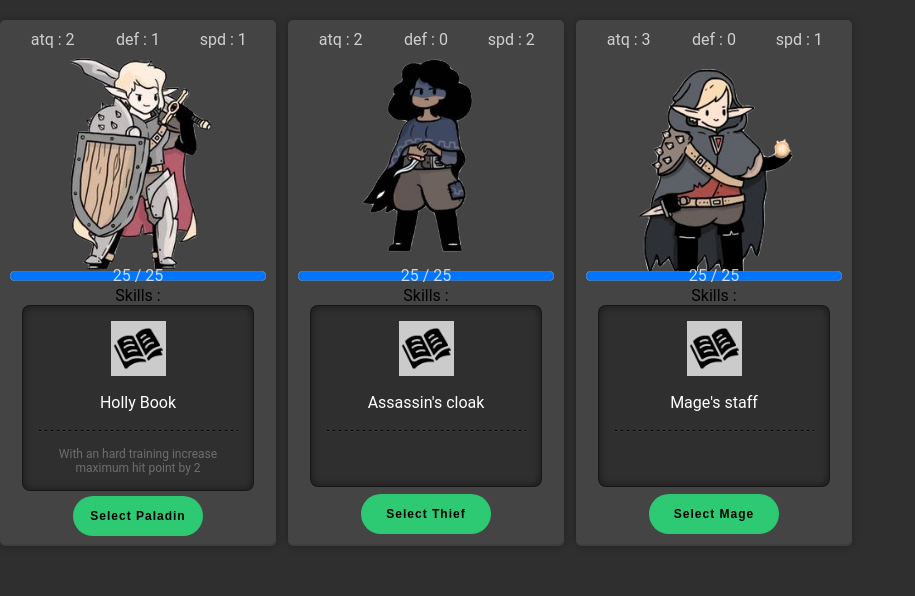
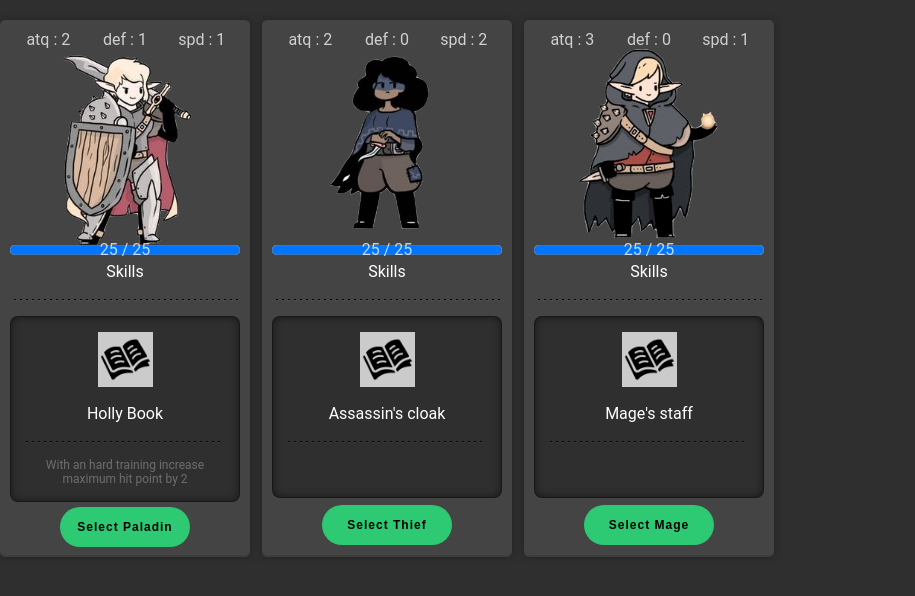
Before and after one commit to Balkeo/dungestairs, a React (Create React App) app: page / in a window 1280 px wide. Shown: the top 596 px of the page, without its empty margins (0-915 px from the left). Built offline with nearby package versions, Linux system fonts and the light colour scheme.

Commit message:
ui upgrade

```diff
--- a/src/Dungeon/Character/Character.js
+++ b/src/Dungeon/Character/Character.js
@@ -24,7 +24,7 @@ const style = {
   backgroundColor: Colors.green,
   display: 'flex',
   flexDirection: 'column',
-  justifyContent: 'space-evenly',
+  justifyContent: 'space-between',
   width: '256px',
   zIndex: 5
 }
--- a/src/Dungeon/Character/Inventory.js
+++ b/src/Dungeon/Character/Inventory.js
@@ -1,46 +1,68 @@
 import React from 'react'
 import PropTypes from 'prop-types'
 import Colors from '../../Helper/Colors'
+import styled from 'styled-components'
+import DashedSeparator from '../../Guideline/DashedSeparator'
+import { Item } from './Item'
+
+const Wrapper = styled.div`
+  box-sizing: border-box;
+  width: 100%;
+  height: 256px;
+`
+
+const Row = styled.div`
+  min-height: 24px;
+  display: flex;
+  flex-direction: column;
+  align-content: center;
+  justify-content: center;
+  text-align: center;
+`
+
+const Name = styled.div`
+  font-size: 16px;
+  line-height: 18px;
+  color: ${Colors.white100};
+`
+const Separator = styled(DashedSeparator)`
+  margin-top: 15px;
+  margin-bottom: 15px;
+`
 
 export const Inventory = ({
-  items = {}
+  items = []
 }) => {
+  const renderItems = () => {
+    const bag = []
+    for (let index = 0; index < 8; index++) {
+      bag.push(
+        <Item key={index} item={items[index]} />
+      )
+    }
+
+    return bag
+  }
+
   return (
-    <div style={{ height: '256px', width: '256px', display: 'flex', flexDirection: 'column' }}>
-      <div>Inventory :</div>
-      <div>
-        <div style={{ display: 'flex' }}>
-          <div
-            style={{
-              width: '61px',
-              height: '61px',
-              backgroundColor: Colors.white75,
-              marginRight: '4px',
-              marginBottom: '4px'
-            }}
-          >
-            { items.length > 0
-              ? items.map((itemValue, itemOffset) => {
-                return (
-                  <div
-                    key={itemOffset}
-                    style={{
-                      width: '61px',
-                      height: '61px',
-                      backgroundColor: Colors.white75,
-                      marginRight: '4px',
-                      marginBottom: '4px'
-                    }}
-                  >
-                    { itemValue[itemOffset] ?? '' }
-                  </div>
-                )
-              })
-              : '' }
-          </div>
+    <Wrapper>
+      <Row>
+        <Name>Inventory</Name>
+      </Row>
+      <Separator />
+      <Row>
+        <div style={{
+          boxSizing: 'border-box',
+          display: 'grid',
+          gridTemplate: 'repeat(2, 1fr) / repeat(4, 1fr)',
+          gridGap: '7px',
+          width: '256px',
+          padding: '7px'
+        }}>
+          {renderItems()}
         </div>
-      </div>
-    </div>
+      </Row>
+    </Wrapper>
   )
 }
 Inventory.propTypes = {
--- /dev/null
+++ b/src/Dungeon/Character/Item.js
@@ -0,0 +1,22 @@
+import React from 'react'
+import PropTypes from 'prop-types'
+import Colors from '../../Helper/Colors'
+
+export const Item = ({
+  item = {}
+}) => {
+  return (
+    <div
+      style={{
+        width: '55px',
+        height: '55px',
+        backgroundColor: Colors.white75
+      }}
+    >
+      { item.icon ?? '' }
+    </div>
+  )
+}
+Item.propTypes = {
+  item: PropTypes.object
+}
--- a/src/Dungeon/Character/SelectCharacter.js
+++ b/src/Dungeon/Character/SelectCharacter.js
@@ -7,6 +7,7 @@ import { Stats } from './Stats'
 import Button from '../../Guideline/Button'
 
 const CharacterGrid = styled.div`
+  box-sizing: border-box;
   display: grid;
   grid-template-columns: repeat(5, 1fr);
   grid-auto-flow: row dense;
@@ -18,6 +19,8 @@ const CharacterGrid = styled.div`
 `
 
 const Character = styled.div`
+  box-sizing: border-box;
+  max-width: 256px;
   padding: 10px;
   background-color: ${Colors.dark1};
   border-radius: 5px;
--- a/src/Dungeon/Character/Skill.js
+++ b/src/Dungeon/Character/Skill.js
@@ -6,11 +6,13 @@ import styled from 'styled-components'
 import DashedSeparator from '../../Guideline/DashedSeparator'
 
 const Wrapper = styled.div`
-  width: 200px;
+  box-sizing: border-box;
+  width: 230px;
   padding: 15px;
   border-radius: 8px;
   border: 1px solid ${Colors.black50};
   background: ${Colors.background};
+  margin: auto;
   margin-bottom: 5px;
   box-shadow: inset 0 0 8px ${Colors.black50};
 `
--- a/src/Dungeon/Character/Skills.js
+++ b/src/Dungeon/Character/Skills.js
@@ -1,33 +1,111 @@
-import React from 'react'
+import React, { useState } from 'react'
 import PropTypes from 'prop-types'
+import styled from 'styled-components'
 import { Skill } from './Skill'
+import Colors from '../../Helper/Colors'
+import DashedSeparator from '../../Guideline/DashedSeparator'
+
+const Wrapper = styled.div`
+  box-sizing: border-box;
+  width: 100%;
+`
+
+const Row = styled.div`
+  min-height: 24px;
+  display: flex;
+  flex-direction: column;
+  align-content: center;
+  justify-content: center;
+  text-align: center;
+`
+
+const Name = styled.div`
+  font-size: 16px;
+  line-height: 18px;
+  color: ${Colors.white100};
+`
+const Separator = styled(DashedSeparator)`
+  margin-top: 15px;
+  margin-bottom: 15px;
+`
+
+const SkillSelectorWrapper = styled.div`
+  box-sizing: border-box;
+  padding: 0 15px;
+  display: ${({ show }) => (show ? 'flex' : 'none')};
+  flex-direction: row;
+  justify-content: space-between;
+`
+
+const SkillSelector = styled.span`
+  font-size: 20px;
+  line-height: 20px;
+  width: 20px;
+  color: ${Colors.white20};
+  background: ${Colors.background};
+  transition: all 0.25s ease-in-out;
+  border: 1px solid ${Colors.white20};
+  border-radius: 50%;
+  vertical-align: baseline;
+  &:hover {
+    cursor: pointer;
+    color: ${Colors.white75};
+    border: 1px solid ${Colors.white75};
+  }
+`
 
 export const Skills = ({
   skills = {}
 }) => {
+  const [skill, setSkill] = useState(() => 0)
+
+  const prevSkill = () => {
+    setSkill((previousSkill) => {
+      let newSkill = previousSkill - 1
+      if (newSkill < 0) {
+        newSkill = skills.length - 1
+      }
+      return newSkill
+    })
+  }
+
+  const nextSkill = () => {
+    setSkill((previousSkill) => {
+      let newSkill = previousSkill + 1
+      if (newSkill >= skills.length) {
+        newSkill = 0
+      }
+      return newSkill
+    })
+  }
+
   return (
-    <div>
-      <div>Skills :</div>
-      <div>
-        <div style={{
-          display: 'grid',
-          gridTemplate: 'repeat(4, 1fr)',
-          gridGap: '12px',
-          justifyItems: 'center'
-        }}>
-          {
-            skills.map((skillValue, skillOffset) => {
-              return (
-                <Skill
-                  key={skillOffset}
-                  skill={skillValue}
-                />
-              )
-            })
-          }
-        </div>
-      </div>
-    </div>
+    <Wrapper>
+      <Row>
+        <Name>Skills</Name>
+      </Row>
+      <Separator />
+      <Row>
+        <Skill
+          skill={skills[skill]}
+        />
+        <SkillSelectorWrapper
+          show={skills.length > 1}
+        >
+          <SkillSelector
+            onClick={() => prevSkill()}
+          >
+            {'<'}
+          </SkillSelector>
+          {skill + 1} / {skills.length}
+          <SkillSelector
+            onClick={() => nextSkill()}
+          >
+            {'>'}
+          </SkillSelector>
+        </SkillSelectorWrapper>
+      </Row>
+    </Wrapper>
   )
 }
 Skills.propTypes = {
--- a/src/Dungeon/Character/Stats.js
+++ b/src/Dungeon/Character/Stats.js
@@ -7,18 +7,18 @@ export const Stats = ({
   character = {}
 }) => {
   return (
-    <div style={{ height: '256px', width: '256px' }}>
     <div style={{
       color: Colors.white75,
-        height: '256px',
-        width: '256px',
+      height: '230px',
+      width: '230px',
       display: 'flex',
       flexDirection: 'column-reverse',
       justifyContent: 'space-between',
       backgroundImage: `url(${character.profile})`,
       backgroundPosition: 'center',
       backgroundRepeat: 'no-repeat',
-        backgroundSize: 'cover'
+      backgroundSize: 'cover',
+      margin: '0 auto'
     }}>
       <Gauge value={character.hp} maxValue={character.maxHp} showValue={true} />
       <div style={{ display: 'flex', flexDirection: 'row', justifyContent: 'space-around' }}>
@@ -36,7 +36,6 @@ export const Stats = ({
         }
       </div>
     </div>
-    </div>
   )
 }
 Stats.propTypes = {
--- a/src/Dungeon/Floor.js
+++ b/src/Dungeon/Floor.js
@@ -8,12 +8,13 @@ export const Floor = ({ children, size, depth, player }) => {
           style={{
             display: 'flex',
             flexDirection: 'column',
+            justifyContent: 'center',
             width: '100%'
           }}
       >
         <div
             style={{
-              margin: '15px auto 0',
+              margin: '0 auto',
               backgroundColor: Colors.carbon,
               color: Colors.white75,
               lineHeight: '20px',
--- a/src/Dungeon/useMonster.js
+++ b/src/Dungeon/useMonster.js
@@ -2,10 +2,10 @@ import monsters from './Content/Monsters'
 import { calculate } from '../Helper/SkillCalculator'
 import { random } from '../Helper/Utils'
 
-export const useMonster = (level = 1) => {
+export const useMonster = (depth = 1) => {
   const selectMonster = () => {
     let monster = Object.assign({}, monsters[random(monsters.length)])
-    monster.level = level
+    monster.level = 1 + Math.floor(depth / 10)
     monster = calculate(monster)
     return monster
   }
```
Also changed, not shown: src/Assets/Mage.png. Lines whose indentation alone changed are shown as unchanged.
